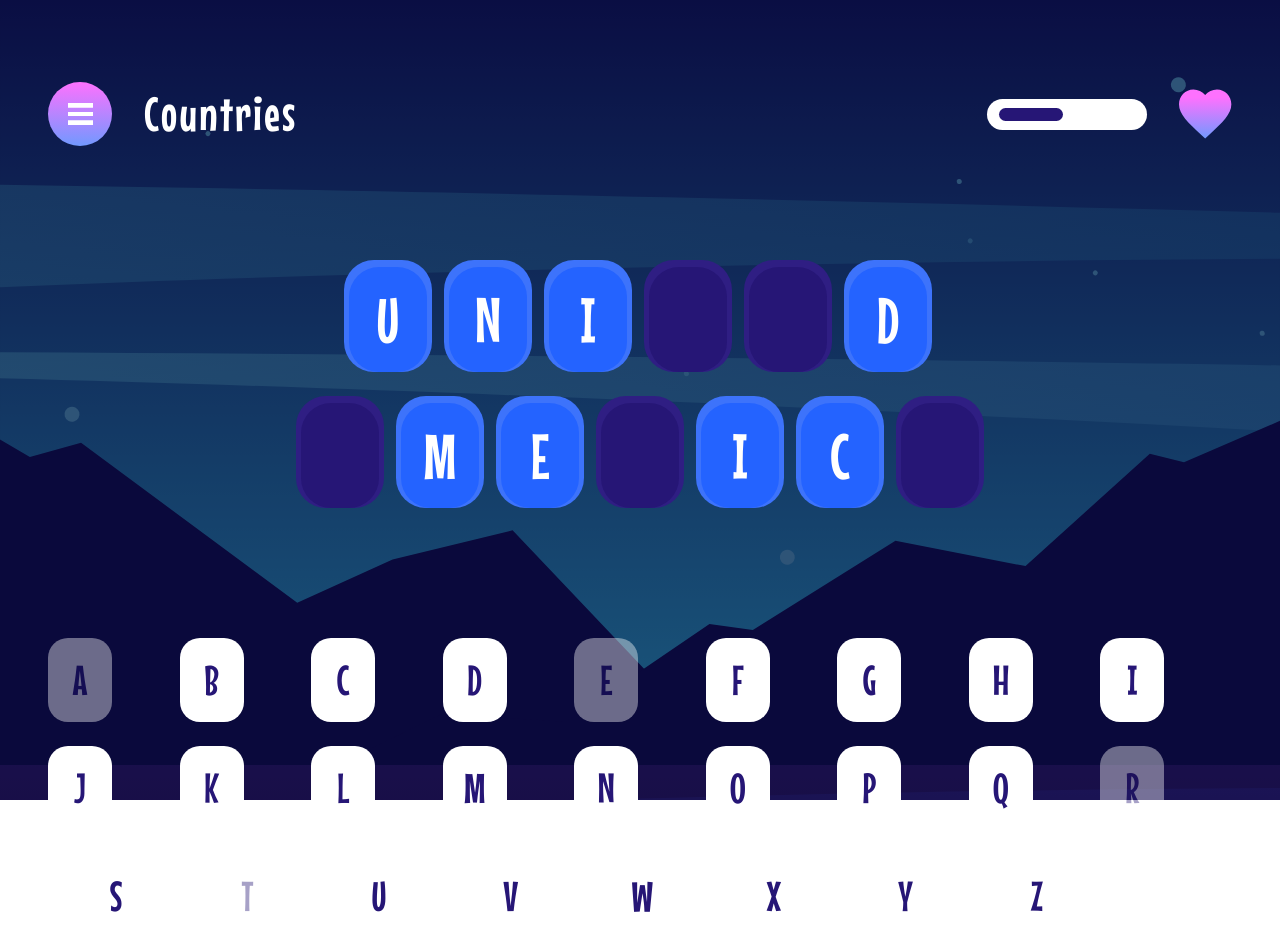
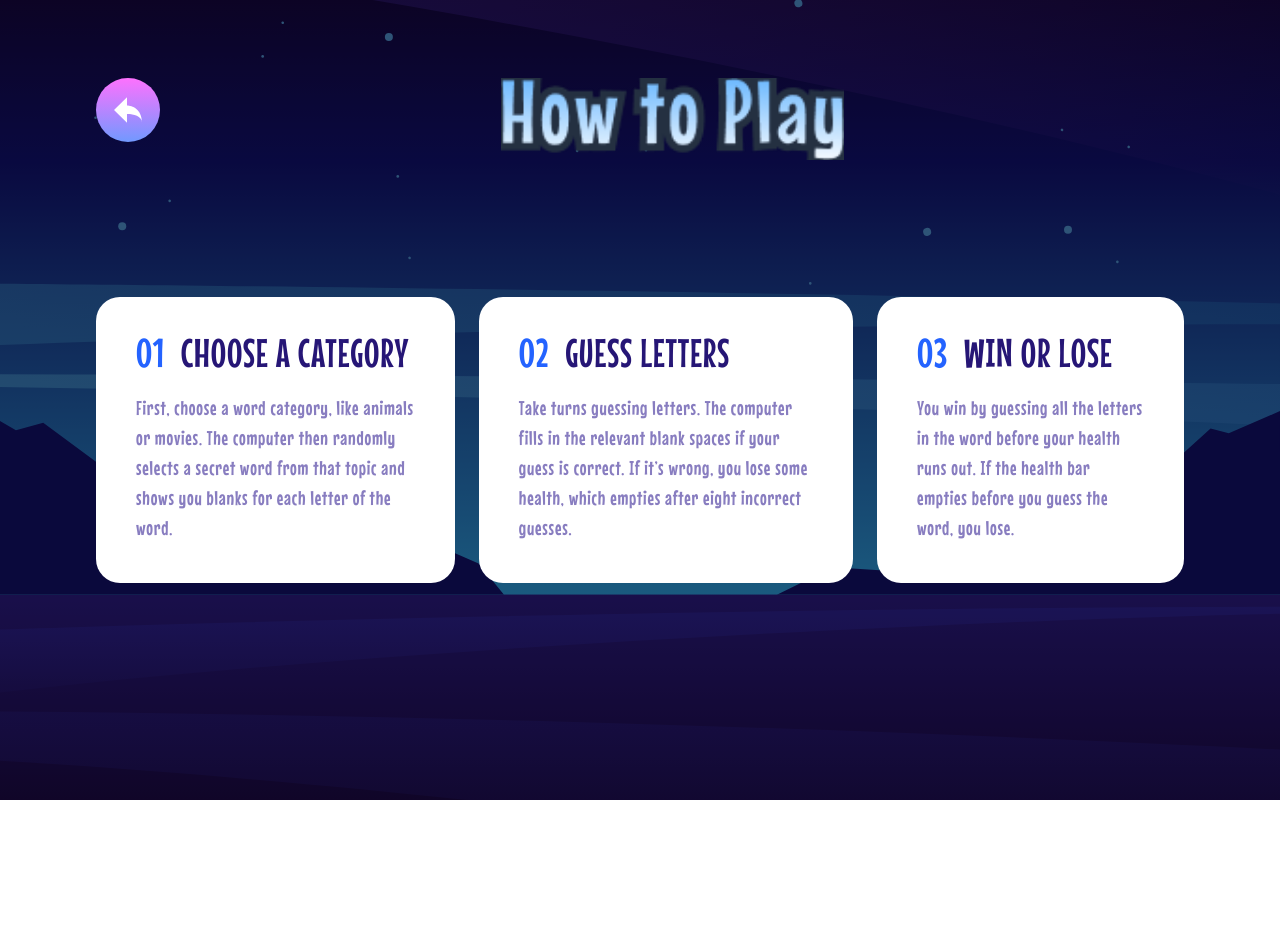
Before and after one commit to Philip-Machar/Hangman, a React (Vite) app: page / in a window 1280 px wide. After the commit the page ends 800 px from the top, so only its background shows below. Built offline with nearby package versions, Linux system fonts and the light colour scheme.

Commit message:
Complete Instructions page desktop

```diff
--- a/src/App.jsx
+++ b/src/App.jsx
@@ -7,9 +7,9 @@ const App = () => {
   return (
     <div>
       {/* <Homepage /> */}
-      {/* <HowToPlayPage /> */}
+      <HowToPlayPage />
       {/* <Categories /> */}
-      <GamePage />
+      {/* <GamePage /> */}
     </div>
   )
 }
--- a/src/pages/Homepage.jsx
+++ b/src/pages/Homepage.jsx
@@ -2,7 +2,7 @@ import Intro from "../components/Intro"
 
 const Homepage = () => {
   return (
-    <div className="bg-[url(/assets/images/background-mobile.svg)] md:bg-[url(/assets/images/background-tablet.svg)] bg-cover bg-center h-screen grid place-content-center">
+    <div className="bg-[url(/assets/images/background-mobile.svg)] md:bg-[url(/assets/images/background-tablet.svg)] lg:bg-[url(/assets/images/background-desktop.svg)] bg-cover bg-center h-screen grid place-content-center">
       <Intro />
     </div>
   )
--- a/src/pages/HowToPlayPage.jsx
+++ b/src/pages/HowToPlayPage.jsx
@@ -2,16 +2,16 @@ import ReturnButton from "../components/ReturnButton"
 
 const HowToPlayPage = () => {
   return (
-    <div className="bg-[url(/assets/images/background-mobile.svg)] md:bg-[url(/assets/images/background-tablet.svg)] bg-cover bg-center h-screen grid place-content-center relative">
+    <div className="bg-[url(/assets/images/background-mobile.svg)] md:bg-[url(/assets/images/background-tablet.svg)] lg:bg-[url(/assets/images/background-desktop.svg)] bg-cover bg-center h-screen grid place-content-center relative">
       <div class="absolute inset-0 bg-black/50"></div>
-      <div className="w-full absolute top-[40px] md:top-[78px] flex justify-between px-6 md:px-12">
+      <div className="w-full absolute top-[40px] md:top-[78px] flex justify-between px-6 md:px-12 lg:px-24 lg:mb-24">
         <ReturnButton />
         <img src="/assets/images/icon-how-to-play.png" alt="How to play heading" className="md:w-[343px]" />
         <div className="hidden md:block"></div>
       </div>
-      <div className="px-6 md:px-12 flex flex-col gap-6 mt-20 tracking-wider">
+      <div className="px-6 md:px-12 lg:px-24 flex flex-col lg:flex-row gap-6 mt-20 tracking-wider">
         <div className="bg-white rounded-3xl p-8 md:p-10 grid place-content-center gap-2 z-10">
-            <div className="flex text-2xl gap-4">
+            <div className="flex text-2xl gap-4 lg:mb-4">
                 <div className="text-[#2463FF] md:text-[40px]">01</div>
                 <h1 className="text-[#261676] md:text-[40px]">CHOOSE A CATEGORY</h1>
             </div>
@@ -22,7 +22,7 @@ const HowToPlayPage = () => {
             </p>
         </div>
         <div className="bg-white rounded-3xl p-8 md:p-10 grid place-content-center gap-2 px-8 z-10">
-            <div className="flex text-2xl gap-4">
+            <div className="flex text-2xl gap-4 lg:mb-4">
                 <div className="text-[#2463FF] md:text-[40px]">02</div>
                 <h1 className="text-[#261676] md:text-[40px]">GUESS LETTERS</h1>
             </div>
@@ -32,7 +32,7 @@ const HowToPlayPage = () => {
             </p>
         </div>
         <div className="bg-white rounded-3xl p-8 md:p-10 grid place-content-center gap-2 px-8 z-10">
-            <div className="flex text-2xl gap-4">
+            <div className="flex text-2xl gap-4 lg:mb-4">
                 <div className="text-[#2463FF] md:text-[40px]">03</div>
                 <h1 className="text-[#261676] md:text-[40px]">WIN OR LOSE</h1>
             </div>
```
